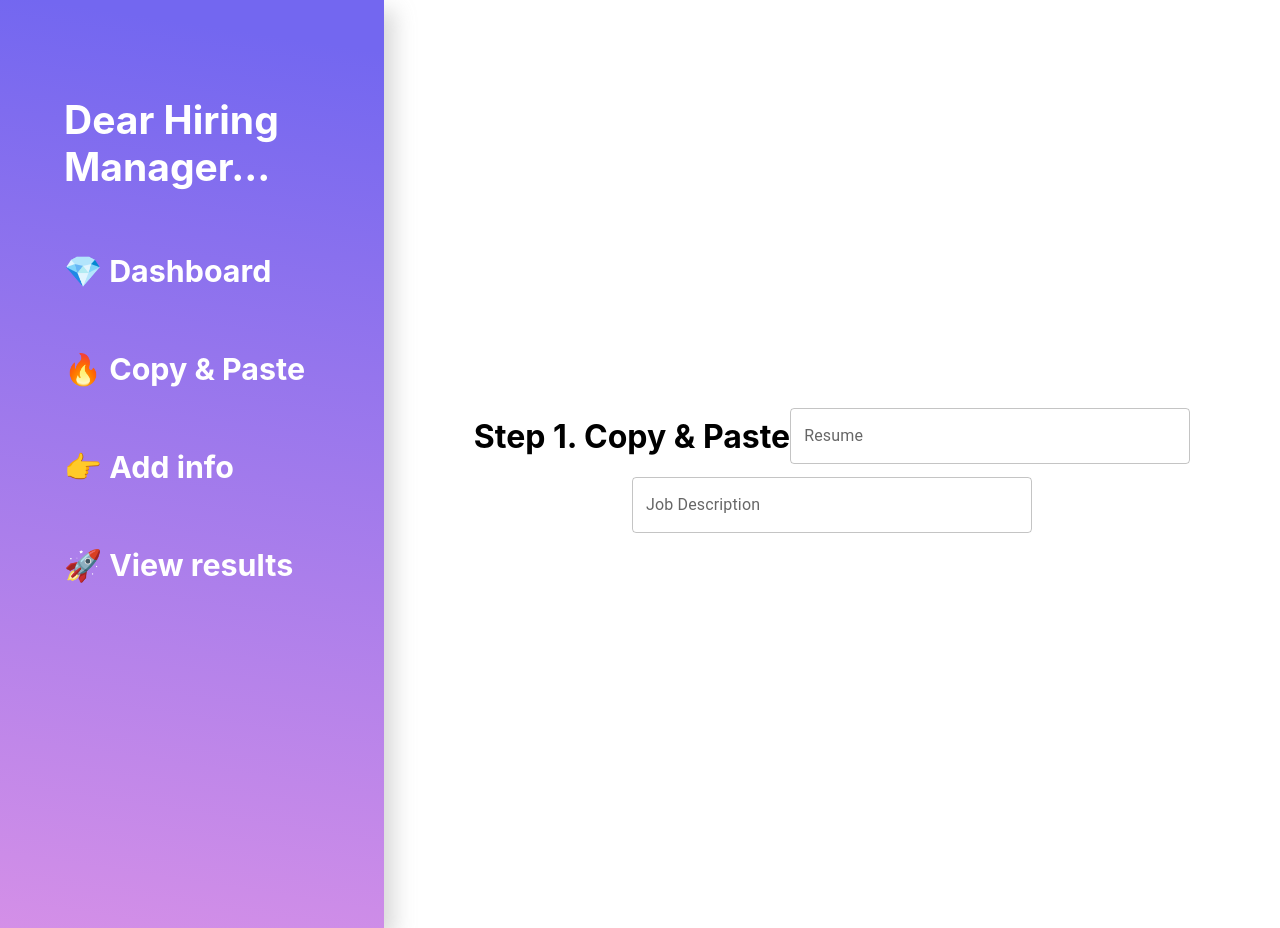
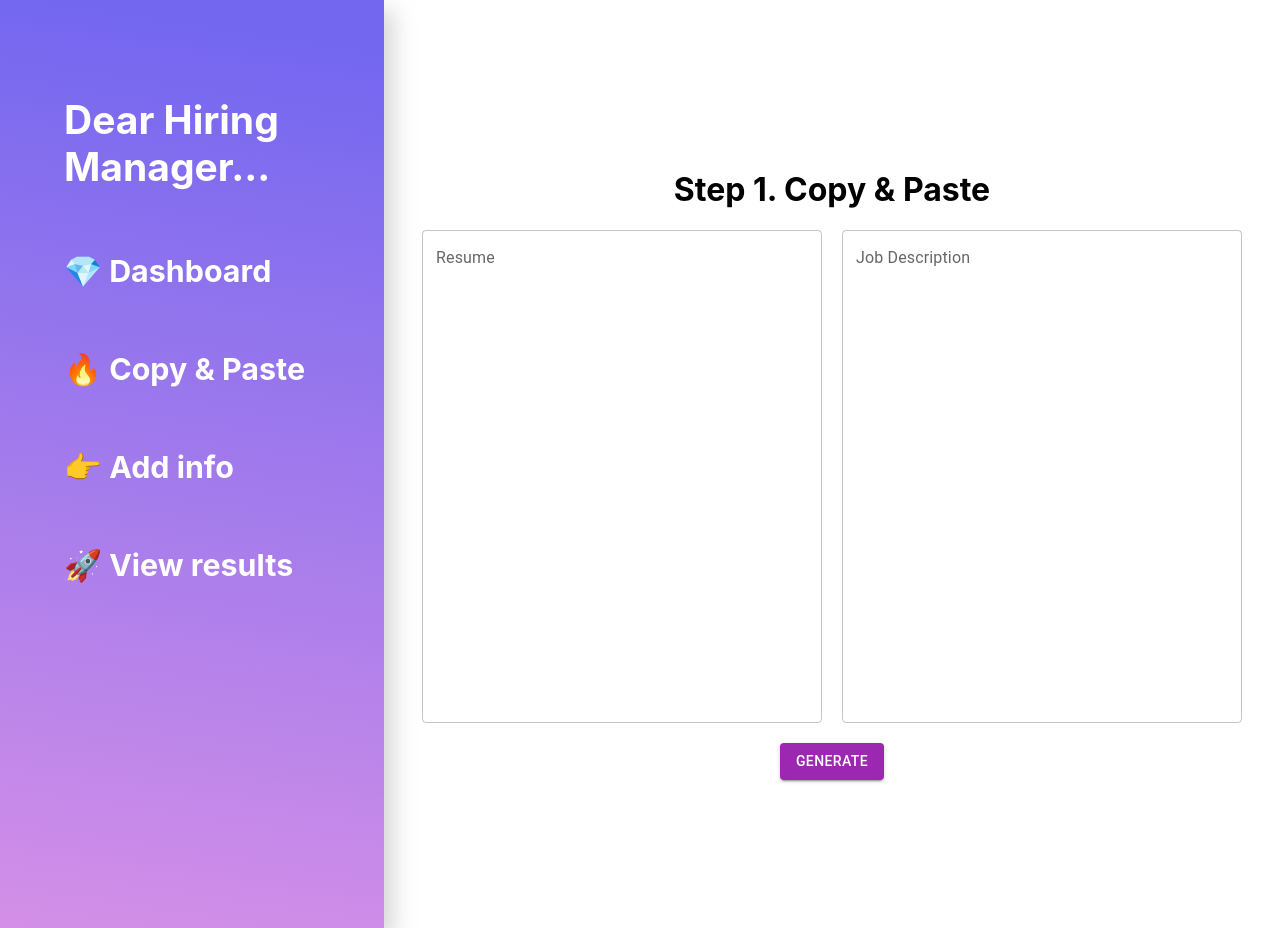
Before and after one commit to kaoshannon/cmdf-2023, a React (Create React App) app: page /page1 in a window 1280 px wide. Built offline with nearby package versions, Linux system fonts and the light colour scheme.

Commit message:
added formatting

```diff
--- a/src/page1.js
+++ b/src/page1.js
@@ -1,6 +1,6 @@
 import './App.css';
 import React from 'react';
-import { TextField } from '@mui/material';
+import { TextField, Button } from '@mui/material';
 
 function page1() {
   return (
@@ -13,16 +13,17 @@ function page1() {
         <h3>🚀 View results</h3>
       </div>
 
+
       <div className="main">
       <div className="row">
         <h1>
         Step 1. Copy & Paste
         </h1>
-        <TextField id="resume-basic" label="Resume" variant="outlined" style={{width:400}}/>
-        {/* <filler>
-          This is a filler.
-        </filler> */}
-        <TextField id="job-basic" label="Job Description" variant="outlined" style={{width:400}}/>
+        <div className="row">
+        <TextField id="resume-basic" label="Resume" variant="outlined" multiline rows={20} style={{width:400, marginBottom: 20, marginRight: 20}}/>
+        <TextField id="job-basic" label="Job Description" variant="outlined" multiline rows={20} style={{width:400, marginBottom: 20}}/>
+        </div>
+        <Button variant="contained" color="secondary">Generate</Button>
         {/* <TextField id="outlined-basic" label="Outlined" variant="outlined" /> */}
       </div>
     </div>
```
